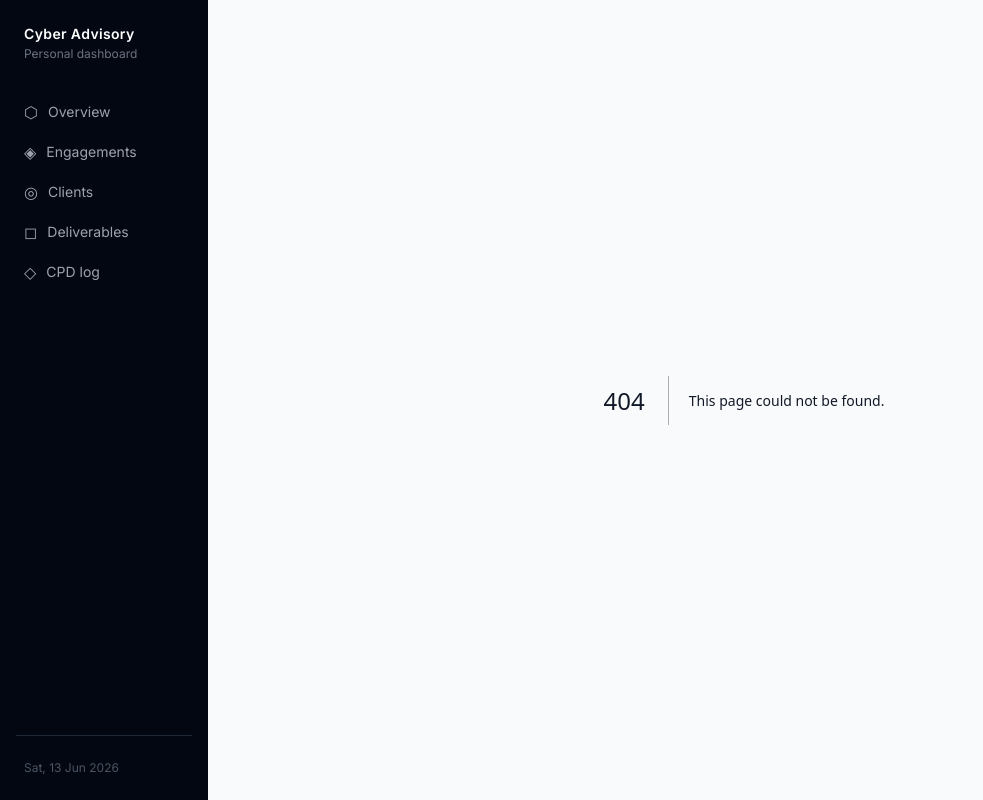
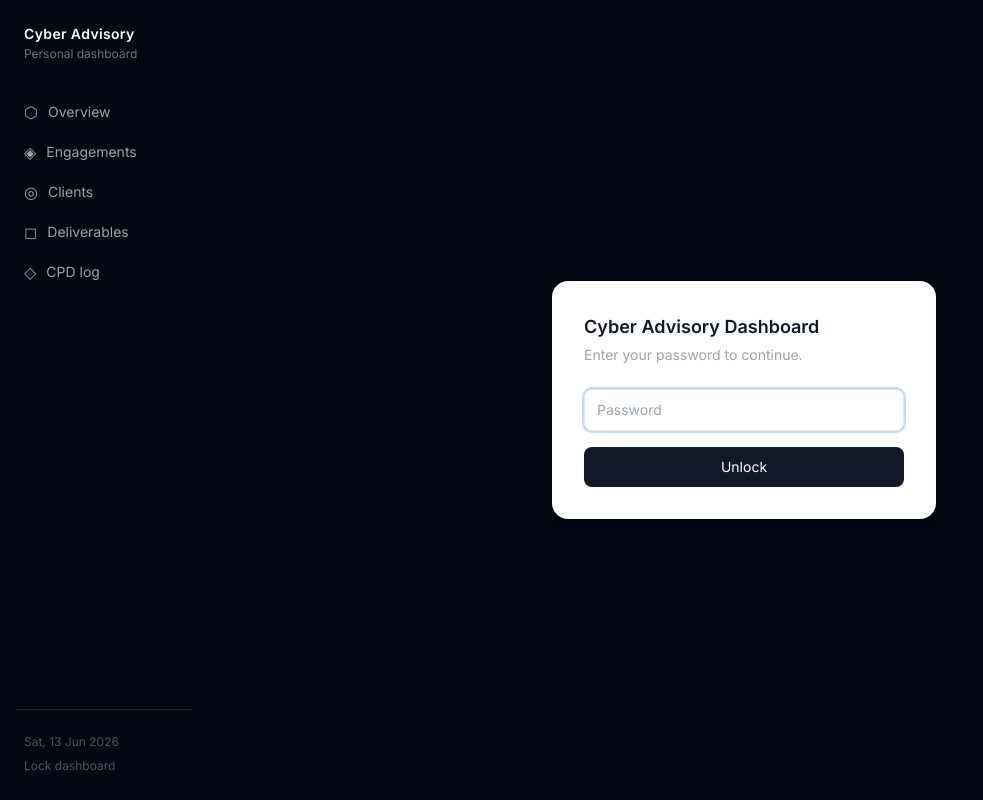
Before and after one commit to kakaquokka/cyber-dashboard, a Next.js app: page /login in a window 1280 px wide. Before the commit this address had no page. Shown: the whole page, without its empty margins (0-983 px from the left). Built offline with nearby package versions, Linux system fonts and the light colour scheme.

Commit message:
added login page

```diff
--- a/src/app/layout.tsx
+++ b/src/app/layout.tsx
@@ -2,6 +2,7 @@ import type { Metadata } from 'next';
 import { Inter } from 'next/font/google';
 import './globals.css';
 import Sidebar from '@/components/Sidebar';
+import AuthGuard from '@/components/AuthGuard';
 
 const inter = Inter({ subsets: ['latin'] });
 
@@ -14,6 +15,7 @@ export default function RootLayout({ children }: { children: React.ReactNode })
   return (
     <html lang="en">
       <body className={`${inter.className} bg-gray-50 text-gray-900`}>
+        <AuthGuard>
           <div className="flex min-h-screen">
             <Sidebar />
             {/* Mobile top nav*/}
@@ -21,6 +23,7 @@ export default function RootLayout({ children }: { children: React.ReactNode })
               {children}
             </main>
           </div>
+        </AuthGuard>
       </body>
     </html>
   );
--- /dev/null
+++ b/src/app/login/page.tsx
@@ -0,0 +1,48 @@
+'use client';
+import { useState } from 'react';
+import { useRouter } from 'next/navigation';
+import { login } from '@/lib/auth';
+
+export default function LoginPage() {
+  const [password, setPassword] = useState('');
+  const [error, setError] = useState('');
+  const router = useRouter();
+
+  function handleSubmit(e: React.FormEvent) {
+    e.preventDefault();
+    if (login(password)) {
+      router.push('/');
+    } else {
+      setError('Incorrect password.');
+      setPassword('');
+    }
+  }
+
+  return (
+    <div className="min-h-screen bg-gray-950 flex items-center justify-center p-4">
+      <div className="bg-white rounded-2xl p-8 w-full max-w-sm shadow-xl">
+        <div className="mb-6">
+          <h1 className="text-lg font-semibold text-gray-900">Cyber Advisory Dashboard</h1>
+          <p className="text-sm text-gray-400 mt-1">Enter your password to continue.</p>
+        </div>
+        <form onSubmit={handleSubmit} className="space-y-4">
+          <input
+            type="password"
+            autoFocus
+            className="w-full border border-gray-200 rounded-lg px-3 py-2.5 text-sm focus:outline-none focus:ring-2 focus:ring-blue-200"
+            placeholder="Password"
+            value={password}
+            onChange={e => { setPassword(e.target.value); setError(''); }}
+          />
+          {error && <p className="text-xs text-red-500">{error}</p>}
+          <button
+            type="submit"
+            className="w-full bg-gray-900 text-white text-sm py-2.5 rounded-lg hover:bg-gray-700 transition-colors"
+          >
+            Unlock
+          </button>
+        </form>
+      </div>
+    </div>
+  );
+}
--- /dev/null
+++ b/src/components/AuthGuard.tsx
@@ -0,0 +1,22 @@
+'use client';
+import { useEffect, useState } from 'react';
+import { useRouter, usePathname } from 'next/navigation';
+import { isAuthed } from '@/lib/auth';
+
+export default function AuthGuard({ children }: { children: React.ReactNode }) {
+  const router = useRouter();
+  const pathname = usePathname();
+  const [checked, setChecked] = useState(false);
+
+  useEffect(() => {
+    if (pathname === '/login') { setChecked(true); return; }
+    if (!isAuthed()) {
+      router.replace('/login');
+    } else {
+      setChecked(true);
+    }
+  }, [pathname, router]);
+
+  if (!checked) return null;
+  return <>{children}</>;
+}
--- a/src/components/Sidebar.tsx
+++ b/src/components/Sidebar.tsx
@@ -2,6 +2,8 @@
 
 import Link from 'next/link';
 import { usePathname } from 'next/navigation';
+import { logout } from '@/lib/auth';
+import { useRouter } from 'next/navigation';
 
 const navItems = [
   { href: '/', label: 'Overview', icon: '⬡' },
@@ -13,7 +15,8 @@ const navItems = [
 
 export default function Sidebar() {
   const pathname = usePathname();
-
+  const router = useRouter();
+  function handleLogout() { logout(); router.push('/login'); }
   return (
     <aside className="hidden md:flex w-52 min-h-screen bg-gray-950 text-gray-400 flex flex-col px-4 py-6 shrink-0">
       <div className="mb-8 px-2">
@@ -45,6 +48,9 @@ export default function Sidebar() {
         <div className="text-xs text-gray-600">
           {new Date().toLocaleDateString('en-GB', { weekday: 'short', day: 'numeric', month: 'short', year: 'numeric' })}
         </div>
+        <button onClick={handleLogout} className="text-xs text-gray-600 hover:text-gray-300 mt-2 transition-colors">
+          Lock dashboard
+        </button>
       </div>
     </aside>
   );
--- /dev/null
+++ b/src/lib/auth.ts
@@ -0,0 +1,20 @@
+export const PASSWORD_KEY = 'dashboard_authed';
+
+export function isAuthed(): boolean {
+  if (typeof window === 'undefined') return false;
+  return sessionStorage.getItem(PASSWORD_KEY) === 'true';
+}
+
+export function login(password: string): boolean {
+  const correct = process.env.NEXT_PUBLIC_DASHBOARD_PASSWORD;
+  if (!correct) return false;
+  if (password === correct) {
+    sessionStorage.setItem(PASSWORD_KEY, 'true');
+    return true;
+  }
+  return false;
+}
+
+export function logout(): void {
+  sessionStorage.removeItem(PASSWORD_KEY);
+}
```
Also changed, not shown: 1 other file (tests, documents, lock files or other folders). Lines whose indentation alone changed are shown as unchanged.
